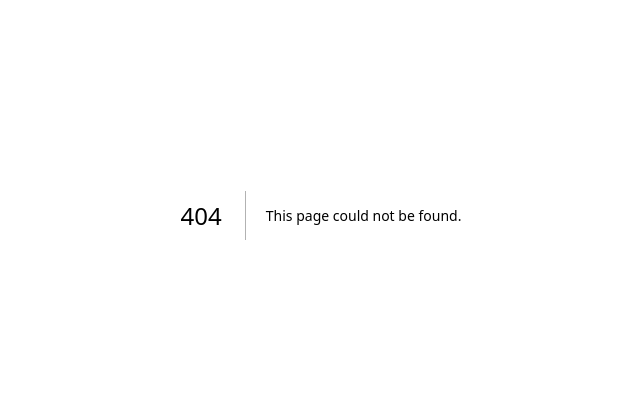
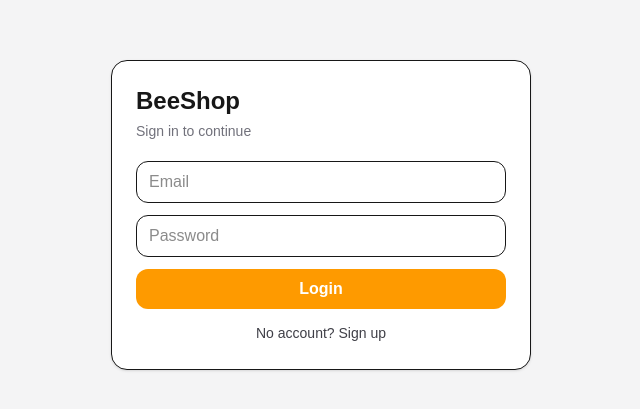
Before and after one commit to Nellie87/apitherapy-frontend, a Next.js app: page /login in a window 1280 px wide. Before the commit this address had no page. Shown: the part 185-594 px from the top of the page, without its empty margins (319-959 px from the left). Built offline with nearby package versions, Linux system fonts and the light colour scheme; no server answers.

Commit message:
basic auth works

```diff
--- /dev/null
+++ b/src/app/dashboard/page.tsx
@@ -0,0 +1,10 @@
+export default function DashboardHome() {
+  return (
+    <div className="p-6">
+      <div className="text-2xl font-black">Dashboard</div>
+      <div className="text-zinc-600 mt-2">
+        Next: create/select organization, then CRUD screens.
+      </div>
+    </div>
+  );
+}
--- /dev/null
+++ b/src/app/login/page.tsx
@@ -0,0 +1,72 @@
+"use client";
+
+import { useState } from "react";
+import { supabase } from "@/lib/supabase/client";
+
+export default function LoginPage() {
+  const [email, setEmail] = useState("");
+  const [password, setPassword] = useState("");
+  const [mode, setMode] = useState<"login" | "signup">("login");
+  const [msg, setMsg] = useState<string>("");
+
+  async function handleSubmit() {
+    setMsg("");
+    try {
+      if (mode === "signup") {
+        const { error } = await supabase.auth.signUp({ email, password });
+        if (error) throw error;
+        setMsg("Signup successful. Check your email if confirmation is enabled.");
+      } else {
+        const { error } = await supabase.auth.signInWithPassword({ email, password });
+        if (error) throw error;
+        window.location.href = "/dashboard";
+      }
+    } catch (e: any) {
+      setMsg(e.message);
+    }
+  }
+
+  return (
+    <div className="min-h-screen grid place-items-center bg-zinc-100">
+      <div className="w-[420px] bg-white border rounded-2xl p-6 shadow">
+        <div className="text-2xl font-black">BeeShop</div>
+        <div className="text-sm text-zinc-500 mt-1">
+          {mode === "login" ? "Sign in to continue" : "Create an account"}
+        </div>
+
+        <div className="mt-5 space-y-3">
+          <input
+            className="w-full border rounded-xl px-3 py-2"
+            placeholder="Email"
+            value={email}
+            onChange={(e) => setEmail(e.target.value)}
+          />
+          <input
+            className="w-full border rounded-xl px-3 py-2"
+            placeholder="Password"
+            type="password"
+            value={password}
+            onChange={(e) => setPassword(e.target.value)}
+          />
+          {msg ? <div className="text-sm text-rose-600">{msg}</div> : null}
+
+          <button
+            className="w-full bg-amber-500 text-white rounded-xl py-2 font-semibold"
+            onClick={handleSubmit}
+          >
+            {mode === "login" ? "Login" : "Sign Up"}
+          </button>
+
+          <button
+            className="w-full text-sm text-zinc-700"
+            onClick={() => setMode(mode === "login" ? "signup" : "login")}
+          >
+            {mode === "login"
+              ? "No account? Sign up"
+              : "Already have an account? Login"}
+          </button>
+        </div>
+      </div>
+    </div>
+  );
+}
```
Also changed, not shown: src/lib/supabase/client.ts (renamed from src/app/lib/supabase/client.ts), 1 other file (tests, documents, lock files or other folders).
